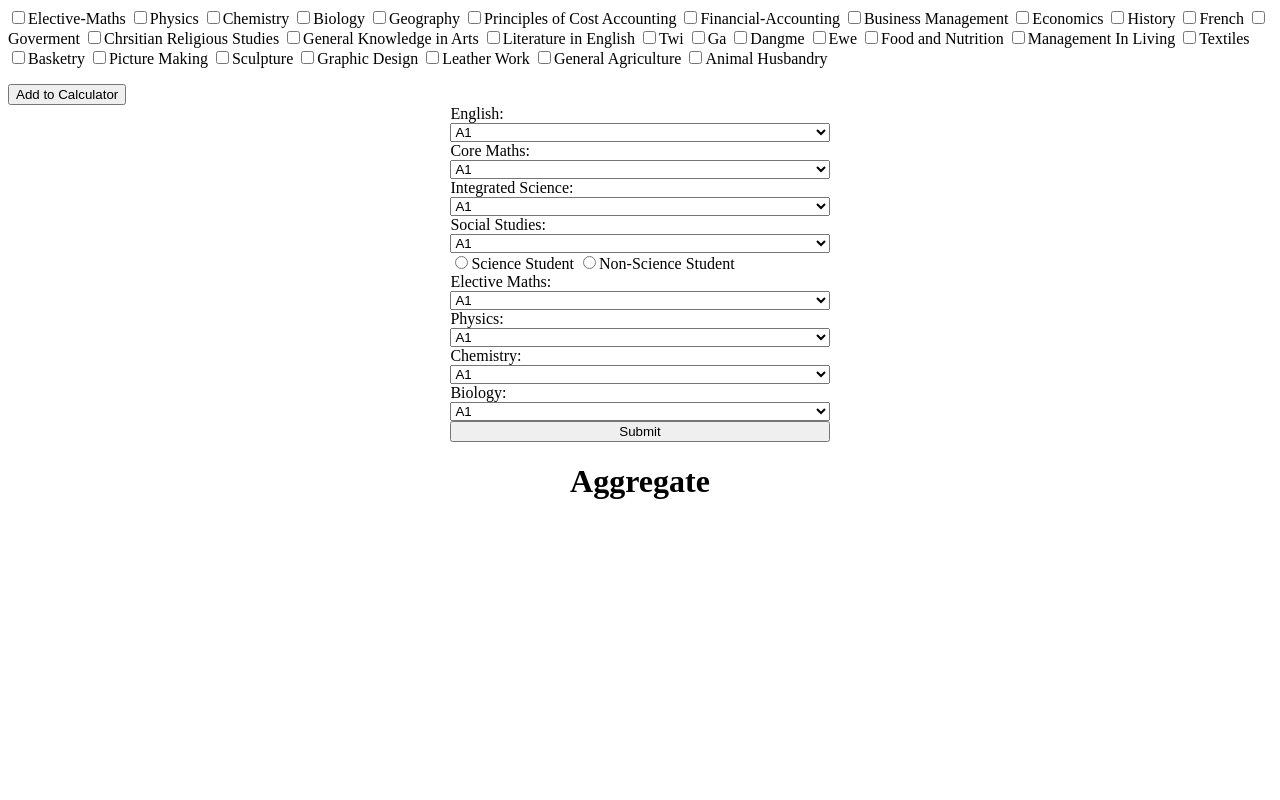
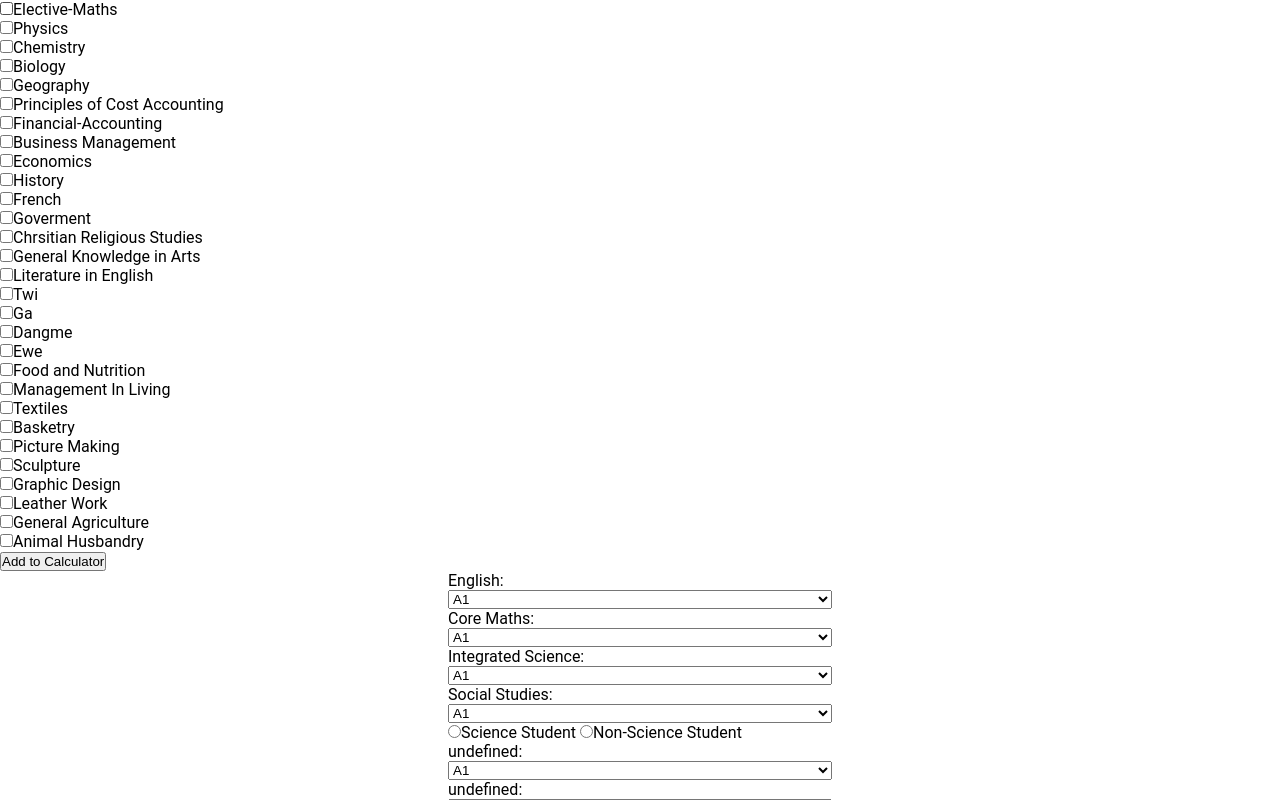
Before and after one commit to yawcoder/Aggregate-Calculator, a plain HTML site: page index.html in a window 1280 px wide. Both pictures are taken after a click on the button "Add to Calculator". Shown: the top 800 px of the page. Drawn offline with Linux system fonts and the light colour scheme.

Commit message:
done with js

```diff
--- a/app.js
+++ b/app.js
@@ -1,17 +1,22 @@
-const english = document.querySelector('.english');
-const coreMaths = document.querySelector('.core-maths');
-const science = document.querySelector('.science');
-const social = document.querySelector('.social');
-const eMaths = document.querySelector('.e-maths');
-const physics = document.querySelector('.physics');
-const chemistry = document.querySelector('.chemistry');
-const biology = document.querySelector('.biology');
+const english = document.querySelector('#english');
+const coreMaths = document.querySelector('#core-maths');
+const science = document.querySelector('#science');
+const social = document.querySelector('#social');
+const elec1 = document.querySelector('#elec1');
+const elec2 = document.querySelector('#elec2');
+const elec3 = document.querySelector('#elec3');
+const elec4 = document.querySelector('#elec4');
 
 const calcButton = document.querySelector('#calculate');
-//const aggregate = document.querySelector('#aggregate');
 const studentType = document.getElementsByName('student-type');
+let finalGrade = document.querySelector('#final');
 //const electives = document.getElementsByName('electives');
 const addElectiveBtn = document.getElementById('add-electives');
+
+ const elecLabel1 = document.getElementById('label1');
+ const elecLabel2 = document.getElementById('label2');
+ const elecLabel3 = document.getElementById('label3');
+ const elecLabel4 = document.getElementById('label4');
 
 
 
@@ -51,9 +56,21 @@ for(let i=0; i < checkboxes.length; i++){
                listArray = listArray.filter(e => e !== checkboxes[i].value);
                valueList.innerText = text + listArray.join('/');
           }
-          console.log(listArray);
+          //console.log(listArray);
      })
 }
+
+//click event and function for adding selected electives to calculator
+addElectiveBtn.addEventListener('click', () => {
+
+     elecLabel1.innerText = listArray[0] + ":";
+
+     elecLabel2.innerText = listArray[1] + ":";
+
+     elecLabel3.innerText = listArray[2] + ":";
+
+     elecLabel4.innerText = listArray[3] + ":";
+})
 
 
 
@@ -76,7 +93,7 @@ calcButton.addEventListener('click', () => {
                 coreSum = englishGrade + coreMathsGrade + scienceGrade;
           } else if(studentType[i].checked == 1){
                 coreSum = englishGrade + coreMathsGrade + socialGrade;
-          } //else
+          }
      }
 
      //-----------------------------------------------------------------------
@@ -85,33 +102,36 @@ calcButton.addEventListener('click', () => {
      let elecArr = [];
 
      //functions for pushing values of selected grades to elective Array
-     elecArr.push(parseInt(gradeValue(eMaths)));
-     elecArr.push(parseInt(gradeValue(physics)));
-     elecArr.push(parseInt(gradeValue(chemistry)));
-     elecArr.push(parseInt(gradeValue(biology)));
+     elecArr.push(parseInt(gradeValue(elec1)));
+     elecArr.push(parseInt(gradeValue(elec2)));
+     elecArr.push(parseInt(gradeValue(elec3)));
+     elecArr.push(parseInt(gradeValue(elec4)));
 
      //function for sorting elective Array in ascending order
      let sortedElecArr = elecArr.sort((a,b) => a - b);
 
      //if statement for when 1 elective subject is unavailable
+
      if(sortedElecArr[0] == 0 && !sortedElecArr[1] == 0){
 
           let elecSum = sortedElecArr[1] + sortedElecArr[2] + sortedElecArr[3];
 
-          let aggregate = coreSum + elecSum;
-
-          console.log(aggregate);
+            finalGrade.innerText = coreSum + elecSum;
      }
 
      //if statement for when 2 or more electives are unavailable
      else if(sortedElecArr[1] === 0){
           console.log("Not enough Electives to calculate Aggregate");
+
+     //if statement for when there is a D7, E8 or F9 in a core subject
+     } else if(englishGrade >= 7 || socialGrade >= 7 || scienceGrade >= 7 || coreMathsGrade >= 7){
+
+          finalGrade.innerText = "diploma";
+
      } else{
           elecSum = sortedElecArr[0] + sortedElecArr[1] + sortedElecArr[2];
 
-          aggregate = coreSum + elecSum;
-
-          console.log(aggregate);
+          finalGrade.innerText = coreSum + elecSum;
 
      }
 
--- a/index.html
+++ b/index.html
@@ -8,7 +8,7 @@
     <link rel="stylesheet" href="style.css">
 </head>
 <body>
-
+    <div id="elective-subjects">
         <label for="e-maths"><input type="checkbox" name="elective" onclick="return myfun()" value="Elective-Maths" id="e-maths" class="checkbox">Elective-Maths</label>
 
         <label for="Physics"><input type="checkbox" name="elective" onclick="return myfun()" value="Physics" id="Physics" class="checkbox">Physics</label>
@@ -66,7 +66,7 @@
         <label for="agric"><input type="checkbox" name="elective" onclick="return myfun()" value="General Agriculture" id="agric" class="checkbox">General Agriculture</label>
 
         <label for="animal"><input type="checkbox" name="elective" onclick="return myfun()" value="Animal Husbandry" id="animal" class="checkbox">Animal Husbandry</label>
-
+    </div>
         <div>
             <span id="notvalid"></span>
         </div>
@@ -86,7 +86,7 @@
 
     <form action="#" onsubmit="return false">
         <label for="english">English:</label>
-        <select name="english" id="english" class="english">
+        <select name="english" id="english" class="core">
             <option value="1">A1</option>
             <option value="2">B2</option>
             <option value="3">B3</option>
@@ -98,7 +98,7 @@
             <option value="9">F9</option>
         </select>
         <label for="core-maths">Core Maths:</label>
-        <select name="core-maths" id="core-maths" class="core-maths">
+        <select name="core-maths" id="core-maths" class="core">
             <option value="1">A1</option>
             <option value="2">B2</option>
             <option value="3">B3</option>
@@ -110,7 +110,7 @@
             <option value="9">F9</option>
         </select>
         <label for="science">Integrated Science:</label>
-        <select name="science" id="science" class="science">
+        <select name="science" id="science" class="core">
             <option value="1">A1</option>
             <option value="2">B2</option>
             <option value="3">B3</option>
@@ -122,7 +122,7 @@
             <option value="9">F9</option>
         </select>
         <label for="social">Social Studies:</label>
-        <select name="social" id="social" class="social">
+        <select name="social" id="social" class="core">
             <option value="1">A1</option>
             <option value="2">B2</option>
             <option value="3">B3</option>
@@ -139,8 +139,8 @@
             <label for="student-type"><input type="radio" name="student-type" required>Non-Science Student</label>
         </div>
 
-        <label for="e-maths">Elective Maths:</label>
-        <select name="e-maths" id="e-maths" class="e-maths">
+        <label for="e-maths" id="label1"></label>
+        <select name="e-maths" id="elec1" class="elective">
             <option value="1">A1</option>
             <option value="2">B2</option>
             <option value="3">B3</option>
@@ -152,8 +152,8 @@
             <option value="9">F9</option>
             <option value="0">Not Available</option>
         </select>
-        <label for="physics">Physics:</label>
-        <select name="physics" id="physics" class="physics">
+        <label for="physics" id="label2"></label>
+        <select name="physics" id="elec2" class="elective">
             <option value="1">A1</option>
             <option value="2">B2</option>
             <option value="3">B3</option>
@@ -165,8 +165,8 @@
             <option value="9">F9</option>
             <option value="0">Not Available</option>
         </select>
-        <label for="chemistry">Chemistry:</label>
-        <select name="chemistry" id="chemistry" class="chemistry">
+        <label for="chemistry" id="label3"></label>
+        <select name="chemistry" id="elec3" class="elective">
             <option value="1">A1</option>
             <option value="2">B2</option>
             <option value="3">B3</option>
@@ -178,8 +178,8 @@
             <option value="9">F9</option>
             <option value="0">Not Available</option>
         </select>
-        <label for="biology">Biology:</label>
-        <select name="biology" id="biology" class="biology">
+        <label for="biology" id="label4"></label>
+        <select name="biology" id="elec4" class="elective">
             <option value="1">A1</option>
             <option value="2">B2</option>
             <option value="3">B3</option>
@@ -195,7 +195,7 @@
     </form>
 
     <h1 align="center">Aggregate</h1>
-    <p id="aggregate"></p>
+    <p align="center" id="final"></p>
 
 
     <script src="app.js"></script>
--- a/style.css
+++ b/style.css
@@ -1,3 +1,23 @@
+@import url('https://fonts.googleapis.com/css2?family=Montserrat:wght@500&family=Nunito&family=Ubuntu&display=swap');
+
+*{
+    margin: 0;
+    padding: 0;
+    list-style: none;
+    box-sizing: border-box;
+}
+
+body{
+    font-family: 'Roboto', sans-serif;
+}
+
+#elective-subjects{
+    display: flex;
+    flex-direction: column;
+    justify-content: ;
+}
+
+
 form{
     width: 30%;
     margin: auto;
```
